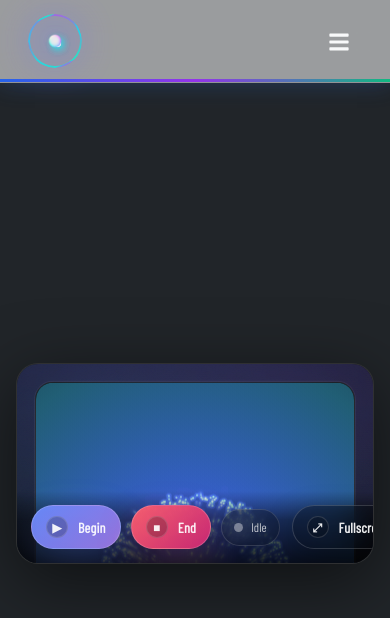
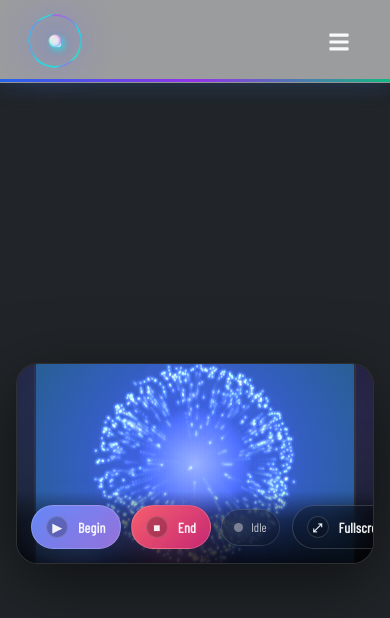
Before and after one commit to chrisroubideaux/project-mirror, a Next.js app: page /emotes in a window 390 px wide. Shown: the top 618 px of the page. Built offline with nearby package versions, Linux system fonts and the light colour scheme.

Commit message:
updated camera component with responsive particle effects

```diff
--- a/app/layout.tsx
+++ b/app/layout.tsx
@@ -8,6 +8,7 @@ import '@/styles/globals.css';
 import '@/styles/card.css';
 import '@/styles/about.css';
 import '@/styles/aurora.css';
+
 
 const barlowCondensed = Barlow_Condensed({
   weight: ["400"],     // THIN
--- a/components/avatar/AuroraController.tsx
+++ b/components/avatar/AuroraController.tsx
@@ -145,6 +145,7 @@ function AuroraButton({
   );
 }
 
+
 {/*
 // components/AuroraController.tsx
 "use client";
--- a/components/avatar/AuroraPresence.tsx
+++ b/components/avatar/AuroraPresence.tsx
@@ -1,5 +1,3 @@
-// components/avatar/AuroraPresence.tsx
-// components/avatar/AuroraPresence.tsx
 "use client";
 
 import { useEffect, useRef } from "react";
@@ -326,6 +324,8 @@ export default function AuroraPresence({
 }
 
 
+
+
 {/*
 "use client";
 
--- a/styles/aurora.css
+++ b/styles/aurora.css
@@ -5,7 +5,6 @@
 
 .aurora-presence {
   width: 100%;
-  height: 420px; /* 🔥 NEVER COLLAPSES */
   position: relative;
   overflow: hidden;
   border-radius: 18px;
```
Also changed, not shown: components/avatar/AuroraPlayer.tsx (line endings or trailing spaces).
